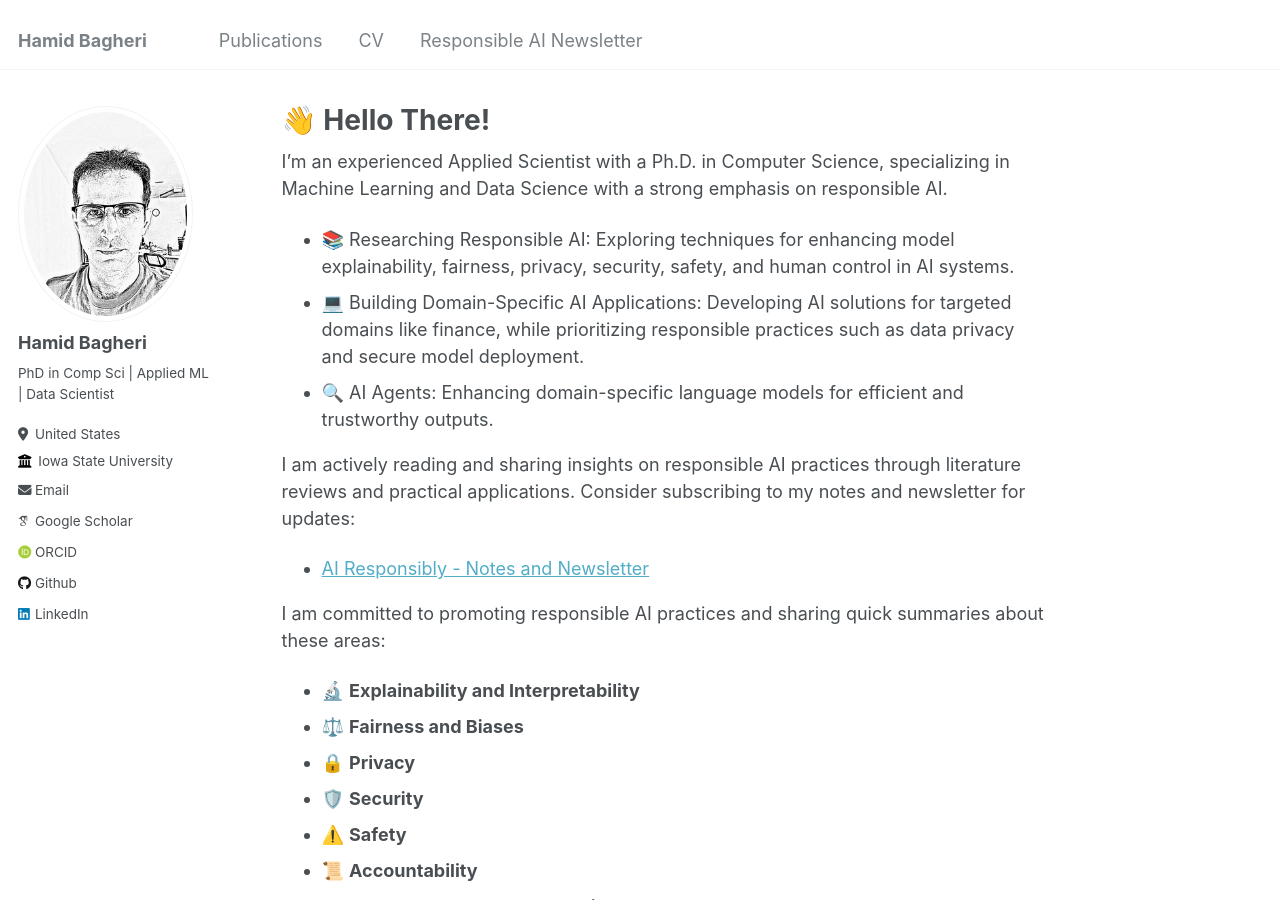
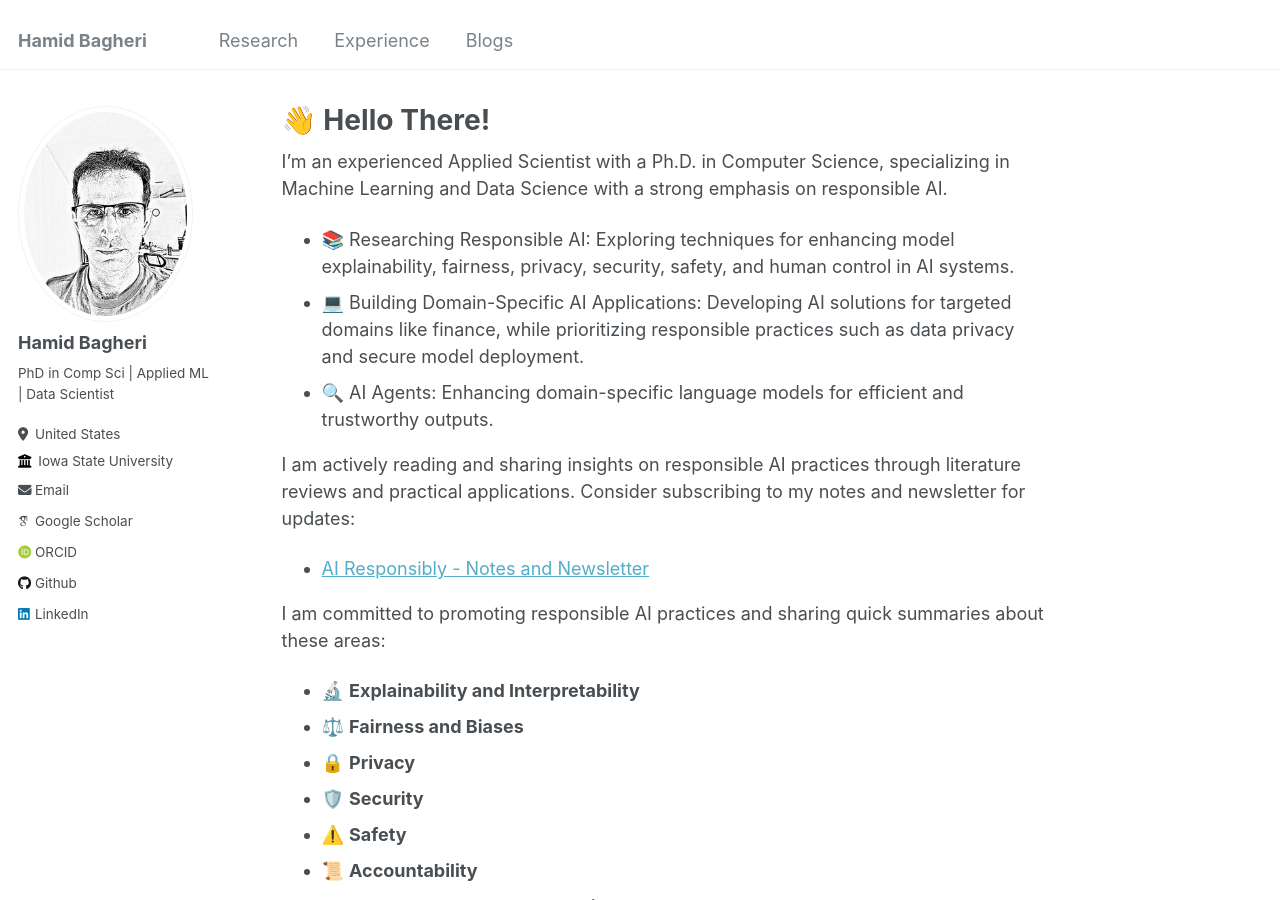
Before and after one commit to hamid58b/hamid58b.github.io, a Jekyll site: the page built from _pages/about.md, in a window 1280 px wide and 900 px high. Built offline with Jekyll 4.4.1, drawn with Linux system fonts in a browser that asks for light colours; some web fonts are replaced.

Commit message:
Update navigation titles

```diff
--- a/_data/navigation.yml
+++ b/_data/navigation.yml
@@ -1,6 +1,6 @@
 # main links links
 main:
-  - title: "Publications"
+  - title: "Research"
     url: /publications/
 
   # - title: "Talks"
@@ -12,9 +12,9 @@ main:
   # - title: "Blog Posts"
   #   url: /year-archive/
 
-  - title: "CV"
+  - title: "Experience"
     url: /cv/
 
-  - title: "Responsible AI Newsletter"
+  - title: "Blogs"
     url: "https://airesponsibly.substack.com/"
     external: true
```
Also changed, not shown: 1 other file.
